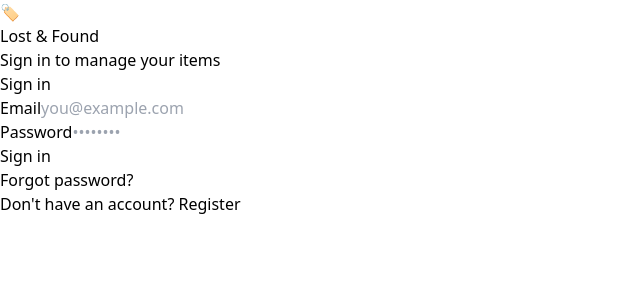
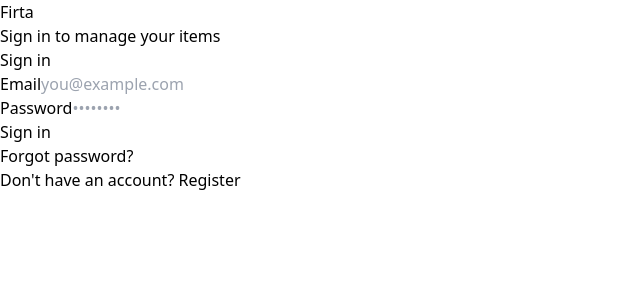
Before and after one commit to sudhir-timalsina/Lostand_found_Inn, a React (Vite) app in the folder frontend/: page /login in a window 1280 px wide. Shown: the top 300 px of the page, without its empty margins (0-640 px from the left). Built offline with nearby package versions, Linux system fonts and the light colour scheme.

Commit message:
Update Login.jsx

```diff
--- a/frontend/src/pages/Login.jsx
+++ b/frontend/src/pages/Login.jsx
@@ -26,8 +26,8 @@ export default function Login() {
     <div className="min-h-screen bg-gray-50 flex items-center justify-center p-4">
       <div className="w-full max-w-sm">
         <div className="text-center mb-8">
-          <span className="text-5xl">🏷️</span>
-          <h1 className="mt-3 text-2xl font-bold text-gray-900">Lost &amp; Found</h1>
+          <span className="text-5xl"></span>
+          <h1 className="mt-3 text-2xl font-bold text-gray-900">Firta</h1>
           <p className="text-gray-500 text-sm mt-1">Sign in to manage your items</p>
         </div>
 
```
